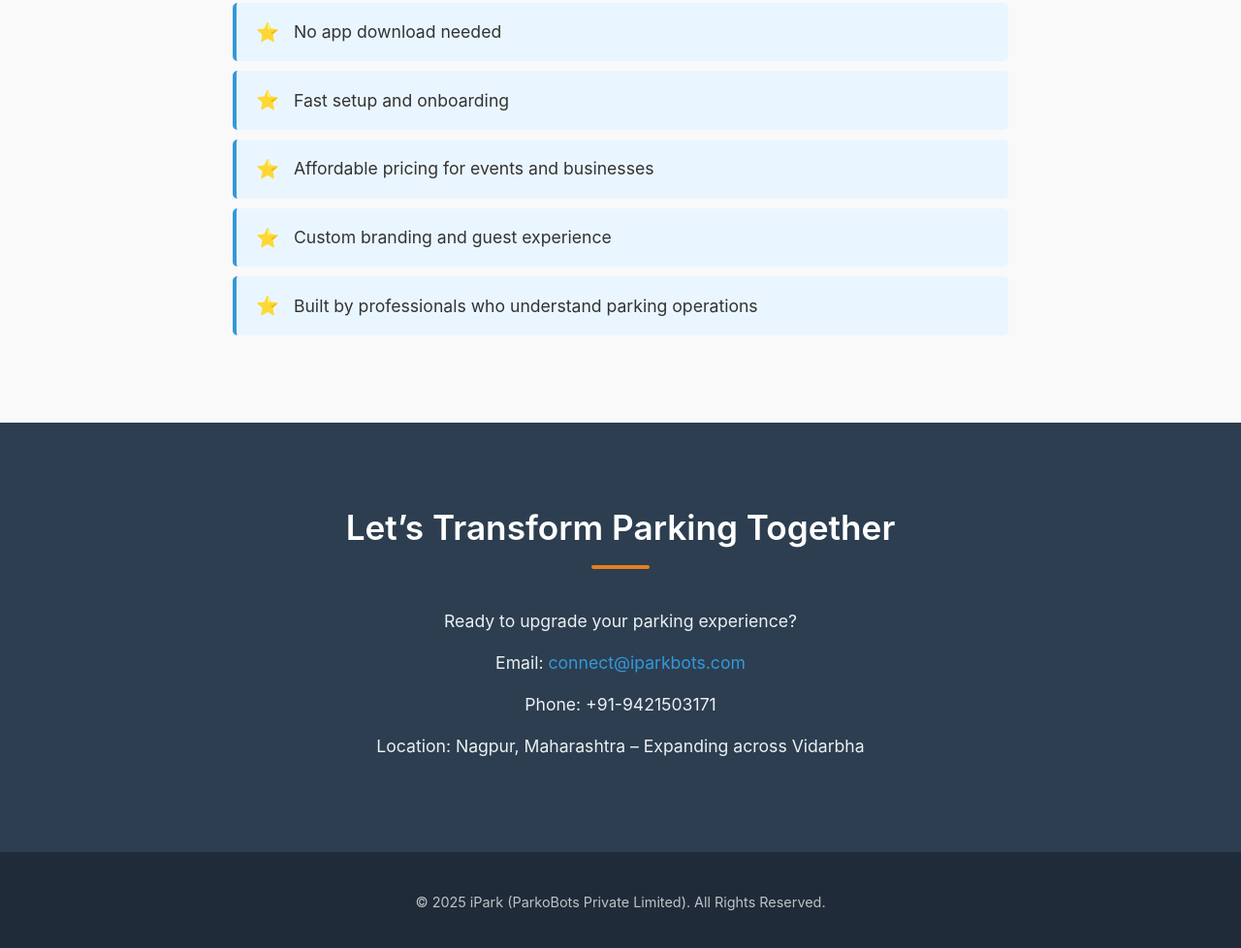
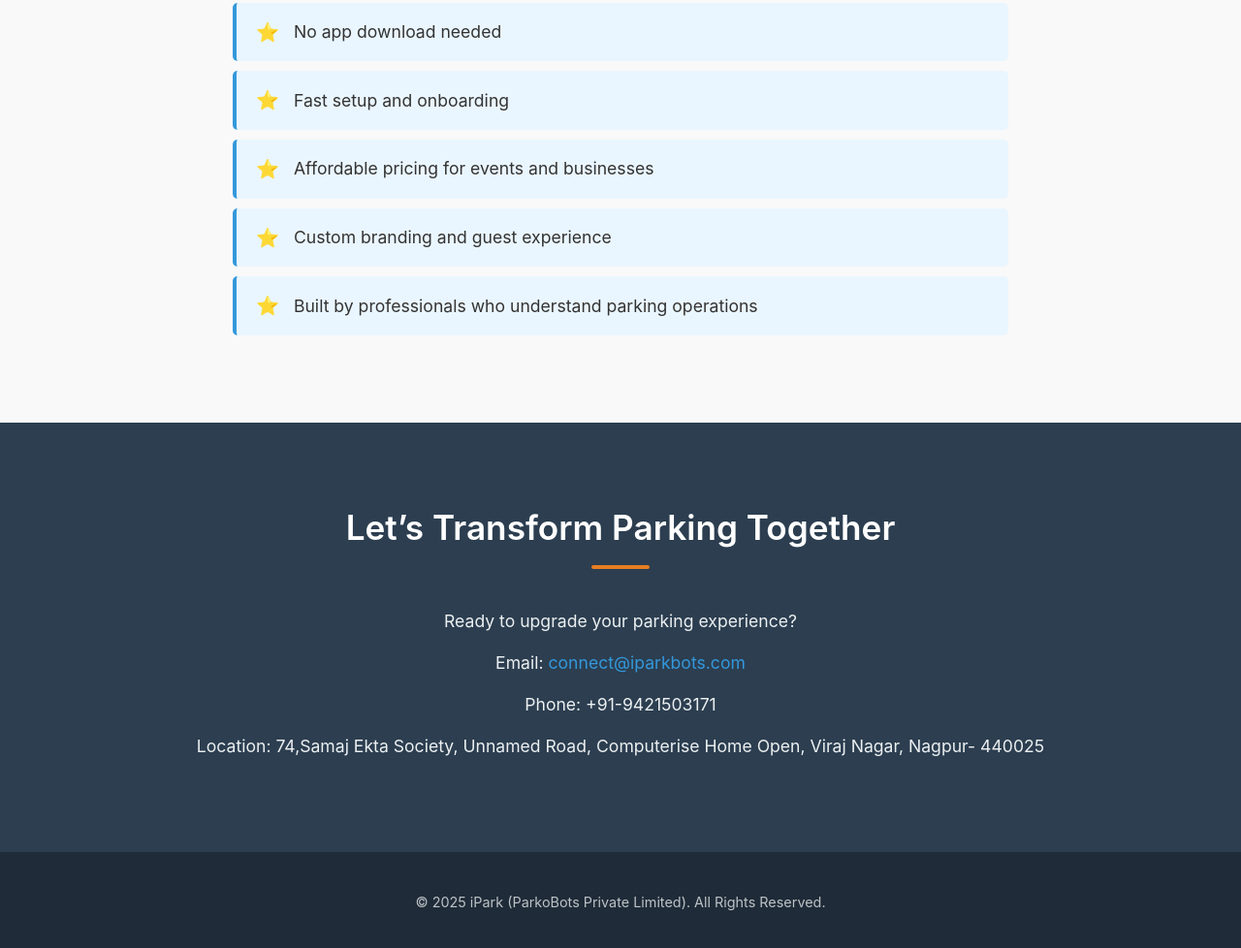
Before and after one commit to nikhildaga/ipark, a plain HTML site: page index.html in a window 1280 px wide. Shown: the part 2223-3201 px from the top of the page at 97% size. Drawn offline with Linux system fonts and the light colour scheme.

Commit message:
Update index.html

```diff
--- a/index.html
+++ b/index.html
@@ -385,7 +385,7 @@
             <p>Ready to upgrade your parking experience?</p>
             <div class="contact-details">
                 <p>Email: <a href="mailto:connect@iparkbots.com">connect@iparkbots.com</a></p>
-                <p>Phone: +91-9421503171</p> <p>Location: Nagpur, Maharashtra – Expanding across Vidarbha</p>
+                <p>Phone: +91-9421503171</p> <p>Location: 74,Samaj Ekta Society, Unnamed Road, Computerise Home Open, Viraj Nagar, Nagpur- 440025 </p>
             </div>
         </div>
     </section>
```
